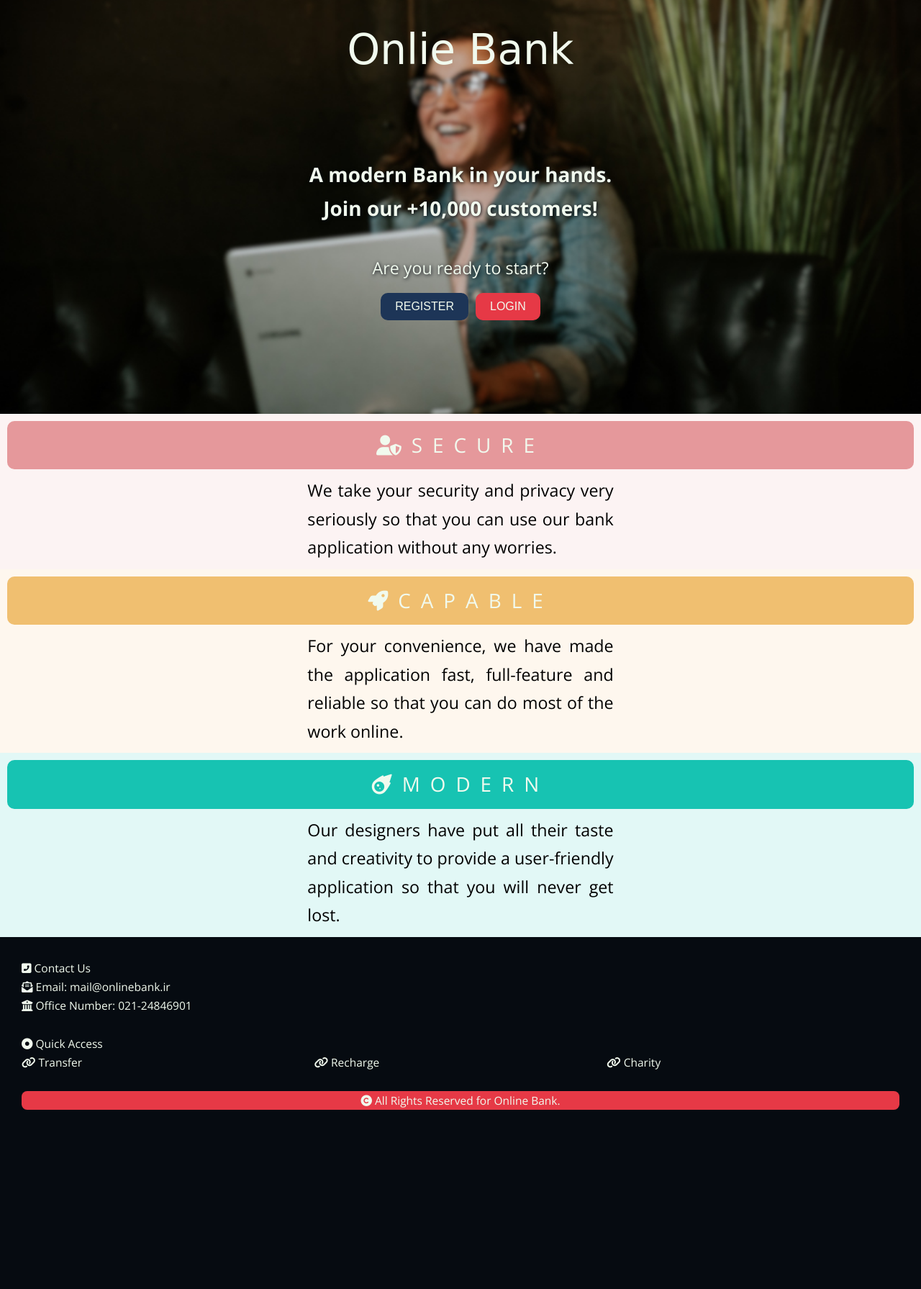
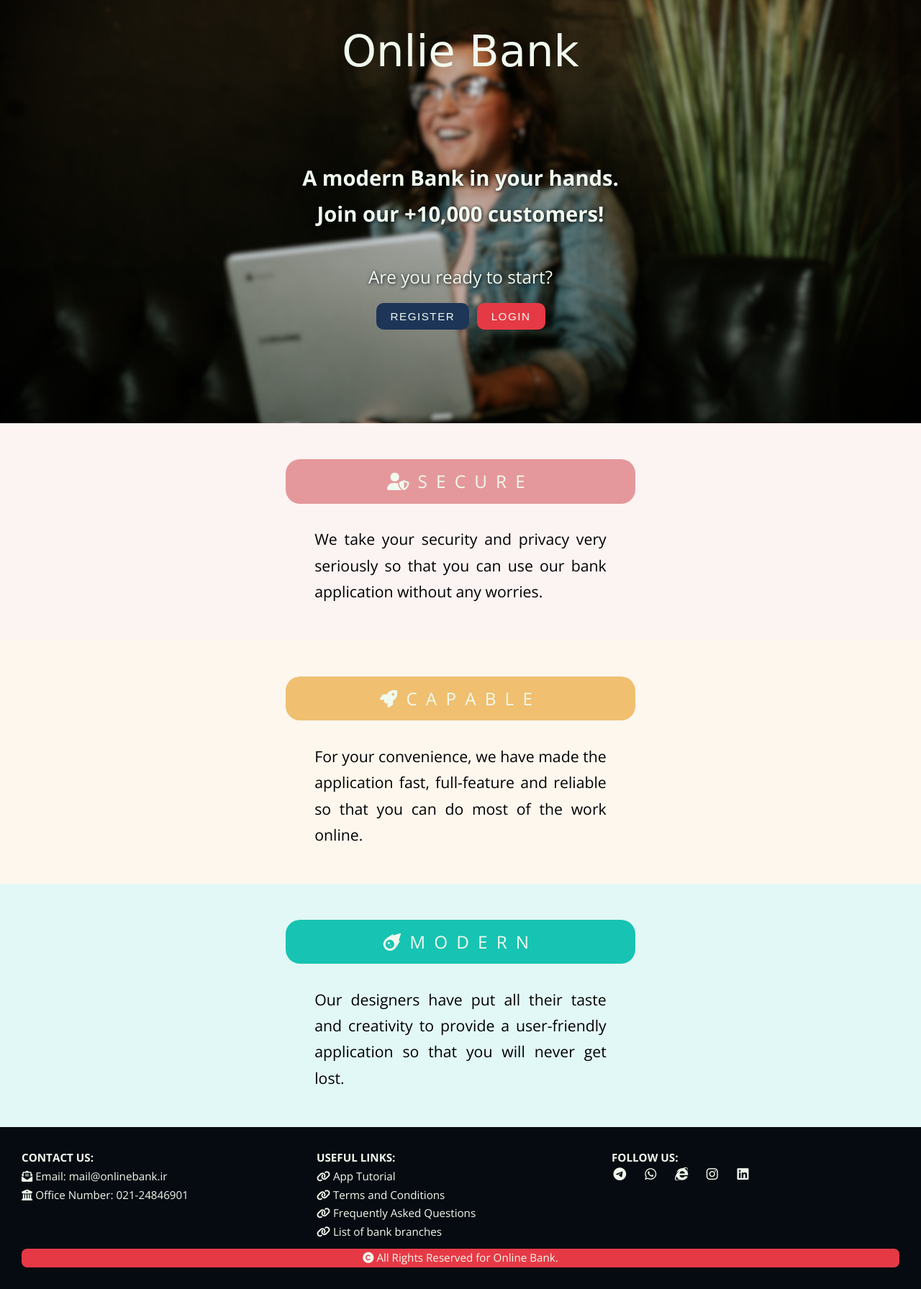
Before and after one commit to MHBahrampour/online-bank, a Django app: page /app/ in a window 1280 px wide. Shown: the whole page at 72% size. Before the commit the page ends 1542 px from the top, so only its background shows below. Run offline with Django 4.2, Linux system fonts and the light colour scheme; some web fonts are replaced.

Commit message:
All done

```diff
--- a/app/static/app/css/styles.css
+++ b/app/static/app/css/styles.css
@@ -58,21 +63,20 @@
   --recipient: #17c3b2;
 }
 
-
-/* -- 1.4 HTML Tag -- */
+/* -- 1.3 HTML Tags */
 html {
   font-size: 10px;
 }
 
-/* -- 1.4 Body Tag -- */
 body {
-  font-size: clamp(1.38rem, 1.32rem + 0.25vw, 1.55rem);
+  font-size: clamp(1.4rem, 1.2rem + 0.25vw, 1.8rem);
   font-family: 'Open Sans', sans-serif;
 
   line-height: 1.7;
 }
 
-/* -- 1.5 Header Tags -- */
+input, select { font-size: clamp(1.4rem, 1.2rem + 0.25vw, 1.8rem); }
+
 h1 {
   font-weight: 900;
   font-size: 1.5em;
@@ -96,62 +100,27 @@ a {
   top: 0;
 }
 
-/* No decoratioin for links */
-.no-decoration {
-  text-decoration: none;
-}
-
-/* A wrapper for icons */
-.inline-icon {
-  display: inline-grid;
-  justify-content: center;
-  width: 15px;
-}
-
-/* Puts an element vertically and horizontally in the center */
-/* .center {
-  position: absolute;
-  left: 50%;
-  top: 50%;
-  transform: translate(-50%, -50%);
-} */
-
 .grid-center {
   display: grid;
   place-self: center;
 }
 
-/* Puts an element vertically in the center */
-.center-vertically {
-  position: absolute;
-  right: 0;
-  top: 50%;
-  transform: translate(0, -50%);
-}
 
-.input-button {
-  padding: 1rem 2rem;
-  border-radius: 1rem;
-  text-transform: uppercase;
-  cursor: pointer;
-  transition: all 0.5s ease-in-out;
-}
-
-
-/* -- 3 BASE CONTAINERS -- */
+/* == 3 BASE CONTAINERS */
 
 /* Container for Main tag */
 .main-wrapper {
   padding: 2rem;
 }
 
-/* -- 4 HOME PAGE -- */
 
-/* -- 4.1 BANNER -- */
+/* == 4 HOME PAGE */
+
+/* -- 4.1 BANNER */
 .banner {
   padding: 2rem;
 
-  font-size: 1.5em;
+  font-size: 1.6em;
   color: var(--white);
   text-align: center;
 
@@ -166,31 +135,38 @@ a {
   font-size: 2.5em;
 }
 
-.banner .banner-info {
+.banner .text {
   padding: 10rem 3rem;
   text-shadow: 1px 1px 5px var(--black);
 }
+
 .banner form {
   display: inline-block;
   margin: 1rem 0.2rem;
 }
 
-.banner .input-button { font-size: 1.6rem; }
+.banner input {
+  padding: 1rem 2rem;
+  border-radius: 1rem;
+  text-transform: uppercase;
+  cursor: pointer;
 
-.banner .input-button.register-btn {
+  letter-spacing: 0.1em;
+
+  transition: all 0.5s ease-in-out;
+}
+
+.banner input.register-btn {
   background-color: var(--dark-blue);
   color: var(--white);
 }
-.banner .input-button.login-btn {
+.banner input.login-btn {
   background-color: var(--dark-red);
   color: var(--white);
 }
 
-/* -- 4.2 FEATURES -- */
-.feature-card {
-  height: min-content;
-  background-color: var(--dark-blue);;
-}
+/* -- 4.2 FEATURES */
+.feature-card { padding: 5rem 2rem; }
 
 .feature-card:nth-child(1) { background-color: #FCF3F3; }
 .feature-card:nth-child(1) .title { background-color: #e5989b; }
@@ -201,69 +177,68 @@ a {
 
 
 .feature-card .title {
-  position: relative;
-  top: 1rem;
-  left: 1rem;
+  max-width: 35ch;
 
-  width: calc(100vw - 2rem);
-
-  font-size: 1.8em;
+  font-size: 1.6em;
   text-align: center;
   text-transform: uppercase;
   letter-spacing: 0.5em;
 
   color: var(--white);
   padding: 1rem;
+  margin: 0 auto;
 
-  border-radius: 1rem;
+  border-radius: 2rem;
 }
+
 .feature-card .text {
   max-width: 35ch;
 
-  padding: 2rem 2rem 1rem 2rem;
+  padding: 0 1rem;
   margin: 0 auto;
+  margin-top: 1.5em;
 
   text-align: justify;
   font-weight: 100;
-  font-size: 1.5em;
+  font-size: 1.4em;
 }
 
 
-/* -- 5 SIDE NAV -- */
+/* == 5 NAVIGATION MENU */
 .sidenav {
   position: fixed;
   z-index: 2;
   top: 0;
-  left: 0;
   overflow-x: hidden;
 
   height: 0;
   width: 100vw;
 
   background-color: var(--gray);
-  transition: all 0.5s;
+  transition: all 0.5s ease-in-out;
 }
 
 .sidenav .items {
   position: absolute;
-  bottom: 0rem;
+  bottom: 0;
 
   padding: 2rem;
   width: calc(100% - 5rem - 2rem);
 }
+
 .sidenav a {
   display: block;
 
   text-transform: uppercase;
   text-decoration: none;
-  font-size: 1.5em;
+  font-size: 1.2em;
 
   padding: 1rem 2rem;
   margin: 0.5rem 0;
   border-radius: 1rem;
   color: var(--black);
 
-  transition: all 0.5s ease;
+  transition: all 0.5s ease-in-out;
 }
 
 .sidenav .active {
@@ -660,21 +609,29 @@ a {
 }
 
 .footer {
+  display: grid;
+  grid-template-columns: 1fr;
+  gap: 1rem;
   padding: 3rem;
 
   background-color: var(--black);
   color: var(--white);
 }
 
-.footer .links {
-  display: grid;
-  grid-template-columns: repeat(3, 1fr);
+.footer .title {
+  font-weight: bold;
+  text-transform: uppercase;
 }
 
-.footer .links a {
-  text-decoration: none;
-  color: var(--ligth-blue);
-  transition: all 0.5s ease;
+.footer a { color: var(--white); }
+
+.footer .social-media {
+  display: grid;
+  grid-template-columns: repeat(5, 1fr);
+  gap: 2rem;
+
+  font-size: 1.2em;
+  width: min-content;
 }
 
 .footer .copy-right {
@@ -771,39 +699,70 @@ a {
 
   .dashboard-items-wrapper {
     grid-template-columns: repeat(auto-fill, minmax(350px, 1fr));
-    gap: 2rem;
   }
-
-  .dashboard-item:hover .text p:first-child { letter-spacing: 0.2em; }
 
   .transaction-items-wrapper {
     grid-template-columns: repeat(auto-fill, minmax(350px, 1fr));
-    gap: 2rem;
   }
+
+  .transaction-detail,
+  .form {
+    width: 390px;
+    margin: 0 auto;
+  }
+
+  .profile-items-wrapper {
+    grid-template-columns: repeat(auto-fill, minmax(300px, 1fr));
+  }
+
+  .footer {
+    grid-template-areas:
+      'item1 item2 item3'
+      'item4 item4 item4';
+    grid-template-columns: repeat(3, 1fr);
+  }
+
+  .footer .copy-right {
+    grid-area: item4;
+  }
+}
+
+/* -- 11.2 HOVERS */
+@media (hover: hover) {
+
+  .banner input.register-btn:hover,
+  .banner input.login-btn:hover {
+    background-color: var(--white);
+    color: var(--black);
+  }
+
+  .sidenav a:hover {
+    background-color: var(--light-blue);
+    color: var(--black);
+  }
+
+  .sidenav a:last-child:hover {
+    background-color: var(--red);
+    color: var(--white);
+  }
+
+  .sidenav .social-media i:hover { opacity: 50%; }
+
+  .dashboard-item:hover .text p:first-child { letter-spacing: 0.2em; }
 
   .transaction-item:hover .icon:last-child {
     right: 3rem;
     width: calc(100% + 3rem);
   }
 
-  .transaction-item:hover .text {
-    margin-right: 2rem;
-  }
-
-  .form {
-    width: 390px;
-    margin: 0 auto;
-  }
+  .transaction-item:hover .text { margin-right: 2rem; }
 
   .form button:hover { box-shadow: inset 0px 0px 5px 1px rgba(0,0,0,0.1); }
 
-  .profile-items-wrapper {
-    grid-template-columns: repeat(auto-fill, minmax(350px, 1fr));
-    gap: 2rem;
+  .footer a:hover {
+    color: var(--light-blue);
+    text-decoration: underline;
+    text-decoration-thickness: 0.1em;
   }
 
-  .footer .links a:hover {
-    text-indent: 0.5ch;
-    letter-spacing: 0.1ch;
-  }
 }
--- a/app/templates/app/recharge.html
+++ b/app/templates/app/recharge.html
@@ -23,7 +23,7 @@
 
       {% if recharge_form.non_field_errors %}
         <div style="color: red">
-            <p>{{recharge_form.non_field_errors}}</p>
+          <p>{{ recharge_form.non_field_errors }}</p>
         </div>
       {% endif %}
 
--- a/app/templates/app/transactions.html
+++ b/app/templates/app/transactions.html
@@ -7,6 +7,7 @@
 {% block content %}
 
   <div class="transaction-items-wrapper">
+
     {% for transaction in transactions %}
 
       <a href="{{ transaction.get_absolute_url }}">
@@ -32,7 +33,9 @@
           <i class="fa-solid fa-angle-right icon {% if transaction.recipient == user_card %} recipient {% endif%}"></i>
         </div>
       </a>
+
     {% endfor %}
+
   </div>
 
 {% endblock %}
--- a/app/templates/app/transfer.html
+++ b/app/templates/app/transfer.html
@@ -25,7 +25,7 @@
         </div>
       {% endif %}
 
-      <button type="submit" class="transfer">Transfer</button>
+      <button type="submit">Transfer</button>
 
     </form>
   </div>
--- a/app/templates/index.html
+++ b/app/templates/index.html
@@ -27,25 +27,19 @@
 
     <p class="title">Onlie Bank</p>
 
-    <div class="banner-info">
+    <div class="text">
 
       <h2>A modern Bank in your hands.</h2>
       <h2>Join our +10,000 customers!</h2>
       <br>
 
-      {% if user.is_authenticated %}
-        <form action="{% url 'app:profile' %}">
-          <input type="submit" value="Go to Dashboard" class="input-button dashboard-btn">
-        </form>
-      {% else %}
       <p>Are you ready to start?</p>
       <form action="{% url 'user:register' %}">
-          <input type="submit" value="register" class="input-button register-btn">
+        <input type="submit" value="Register" class="register-btn">
       </form>
       <form action="{% url 'user:login' %}">
-          <input type="submit" value="login" class="input-button login-btn">
+        <input type="submit" value="Login" class="login-btn">
       </form>
-      {% endif %}
 
     </div>
   </div>
@@ -74,18 +68,31 @@
 
   <!-- Footer -->
   <div class="footer">
-    <p><i class="fa-solid fa-square-phone-flip"></i> Contact Us</p>
+
+    <div>
+      <p class="title">Contact Us:</p>
       <p><i class="fa-solid fa-envelope-open-text"></i> Email: mail@onlinebank.ir</p>
       <p><i class="fa-solid fa-building-columns"></i> Office Number: 021-24846901</p>
-    <br>
+    </div>
 
-    <p><i class="fa-solid fa-circle-dot"></i> Quick Access</p>
-    <div class="links">
-      <a class="no-decoration" href="{% url 'app:transfer' %"><i class="fa-solid fa-link"></i> Transfer</a>
-      <a class="no-decoration" href="{% url 'app:recharge' %"><i class="fa-solid fa-link"></i> Recharge</a>
-      <a class="no-decoration" href="{% url 'app:charity' %"><i class="fa-solid fa-link"></i> Charity</a>
+    <div>
+      <p class="title">Useful links:</p>
+      <p><i class="fa-solid fa-link"></i> <a href="">App Tutorial</a></p>
+      <p><i class="fa-solid fa-link"></i> <a href="">Terms and Conditions</a></p>
+      <p><i class="fa-solid fa-link"></i> <a href="">Frequently Asked Questions</a></p>
+      <p><i class="fa-solid fa-link"></i> <a href="">List of bank branches</a></p>
     </div>
-    <br>
+
+    <div>
+      <p class="title">Follow Us:</p>
+      <div class="social-media">
+        <i class="fa-brands fa-telegram fa-fw"></i>
+        <i class="fa-brands fa-whatsapp fa-fw"></i>
+        <i class="fa-brands fa-internet-explorer fa-fw"></i>
+        <i class="fa-brands fa-instagram fa-fw"></i>
+        <i class="fa-brands fa-linkedin fa-fw"></i>
+      </div>
+    </div>
 
     <p class="copy-right"><i class="fa-solid fa-copyright"></i> All Rights Reserved for Online Bank.</p>
   </div>
--- a/app/urls.py
+++ b/app/urls.py
@@ -3,7 +3,7 @@ from . import views
 
 app_name = 'app'
 urlpatterns = [
-  # Index page (Dashboard)
+
   path('', views.index, name='index'),
 
   path('dashboard/', views.dashboard, name='dashboard'),
--- a/app/views.py
+++ b/app/views.py
@@ -179,7 +179,7 @@ def recharge(request):
       sender_bank_account_data.credit -= amount
       sender_bank_account_data.save() # Save the change (credeit value)
 
-      # Create and save the Transaction instance
+
       transaction = Transaction.objects.create(
         type = 'Recharge',
         sender = sender,
```
Also changed, not shown: other parts of app/static/app/css/styles.css (+50 -100 lines), app/templates/base.html (+6 -6 lines), user/templates/login.html (+4 -8 lines), user/templates/register.html (+4 -8 lines), db.sqlite3, user_data.txt (renamed from user_data_help.txt). Lines whose indentation alone changed are shown as unchanged.
